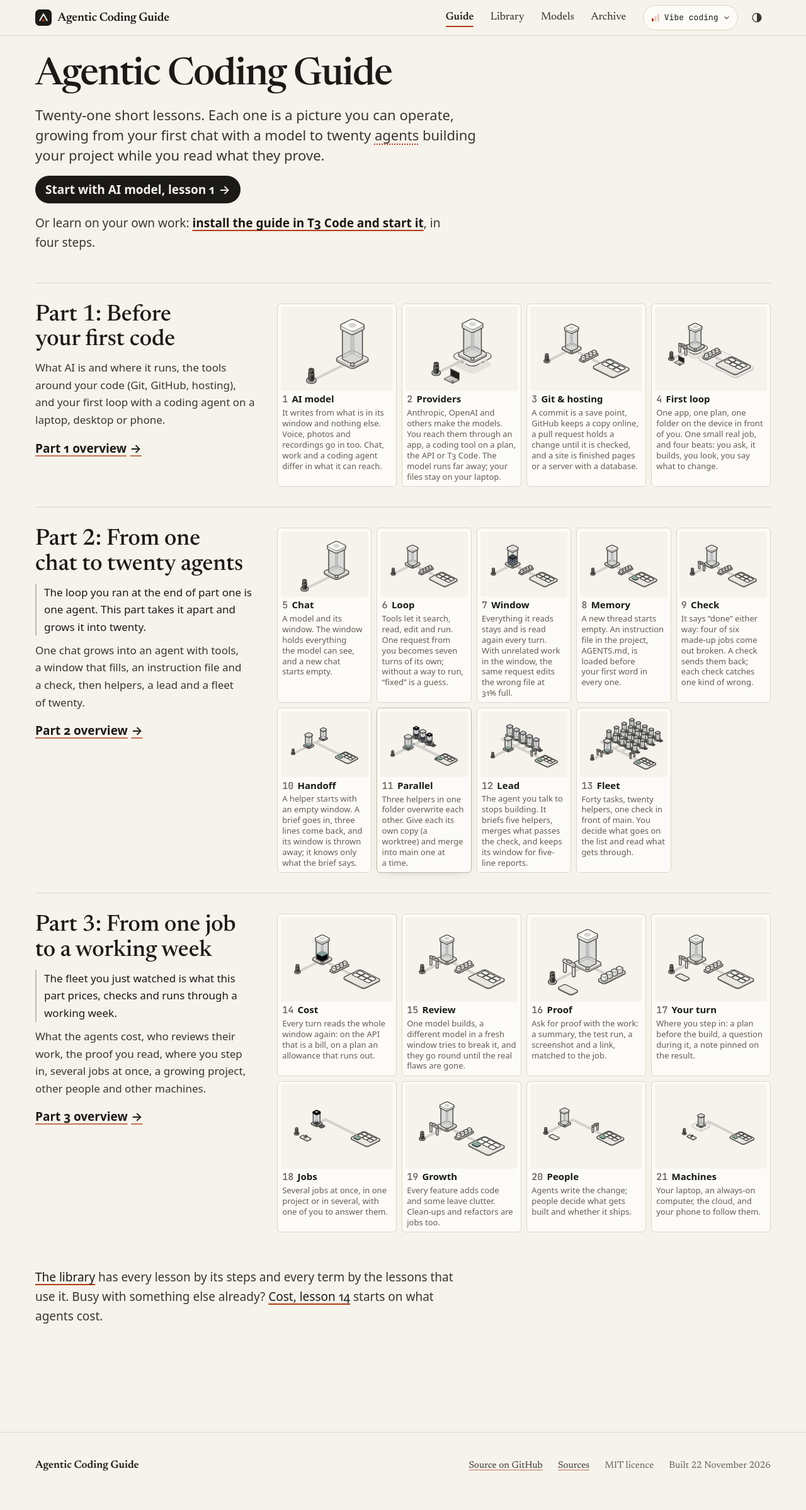
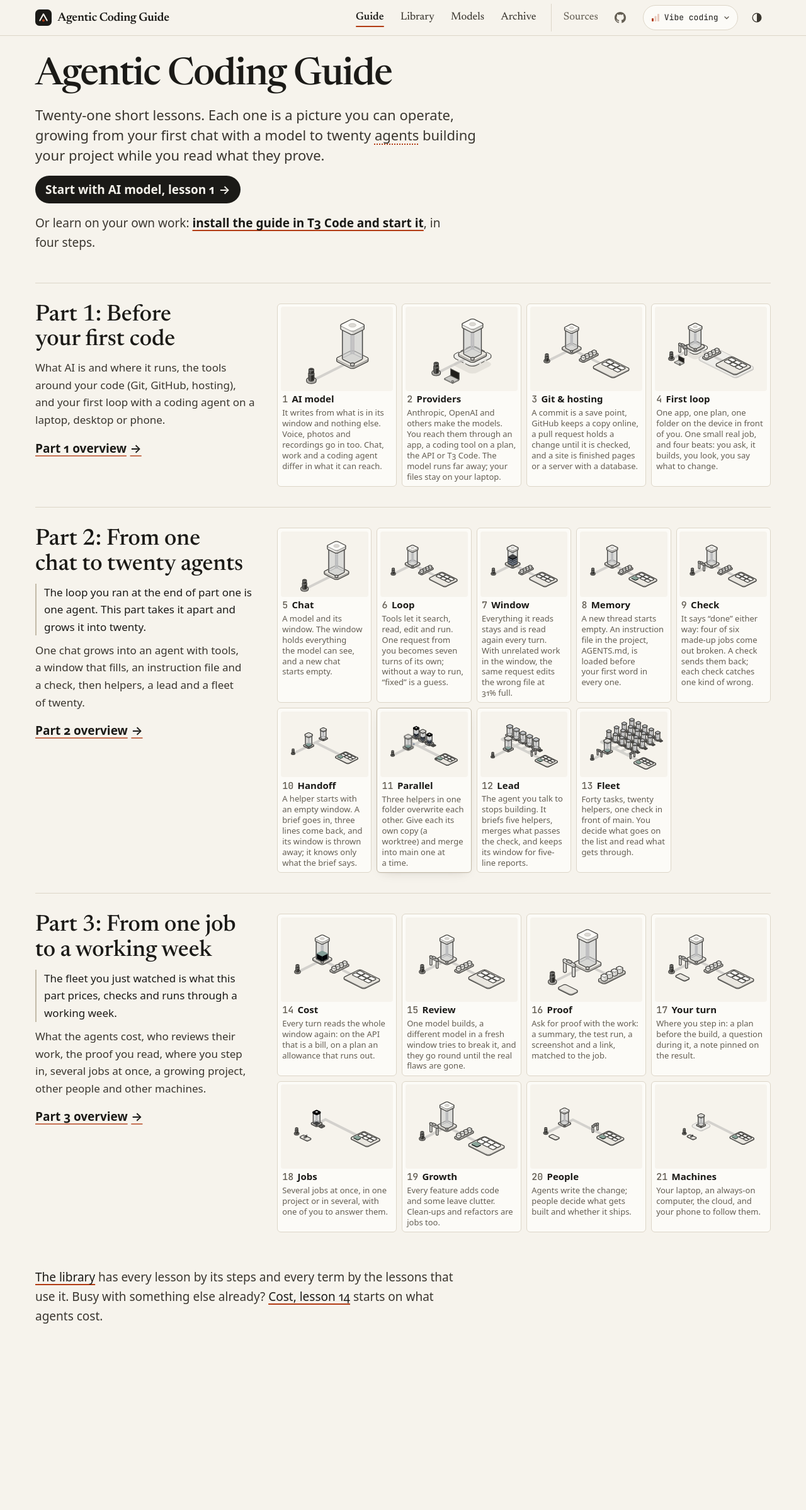
Before and after one commit to chrcit/vibecoding-guide, an Astro site in the folder site/: page / in a window 1280 px wide. Shown: the whole page at 63% size. After the commit the page ends 2274 px from the top, so only its background shows below. Built offline with nearby package versions, Linux system fonts and the light colour scheme; Astro itself is replaced by a stand-in of ours; animation ran at ten frames a second.

Commit message:
Drop the site footer; Sources and GitHub move into the header
The header's nav ends with Sources and a GitHub link (an icon inline,
words in the menu). With them in the row, the nav goes inline from 64rem
and the menu button covers narrower screens. Pages end on their content.

Co-Authored-By: Claude Opus 5.5 <noreply@anthropic.com>

```diff
--- a/site/src/components/site/Footer.astro
+++ /dev/null
@@ -1,52 +0,0 @@
----
-/*
-  The site footer: source, licence, the sources page (linked only once
-  src/pages/sources/index.astro exists, so the link check passes before it
-  does) and the build date. No props.
-*/
-import { url } from '../../lib/nav';
-const hasSources = Object.keys(import.meta.glob('../../pages/sources/index.astro')).length > 0;
-const built = new Date();
-const builtIso = built.toISOString().slice(0, 10);
-const builtText = built.toLocaleDateString('en-GB', { day: 'numeric', month: 'long', year: 'numeric', timeZone: 'UTC' });
----
-<footer class="site-footer">
-  <div class="inner">
-    <p class="name">
-      <a href={url('')}>Agentic Coding Guide</a>
-    </p>
-    <ul class="links">
-      <li><a href="https://github.com/chrcit/vibecoding-guide">Source on GitHub</a></li>
-      {hasSources && <li><a href={url('sources/')}>Sources</a></li>}
-      <li>MIT licence</li>
-      <li>Built <time datetime={builtIso}>{builtText}</time></li>
-    </ul>
-  </div>
-</footer>
-
-<style>
-  .site-footer {
-    margin-top: var(--space-9);
-    border-top: 1px solid var(--rule);
-    color: var(--muted);
-    font-size: var(--text-s);
-  }
-  .inner {
-    max-width: var(--full); margin-inline: auto;
-    padding: var(--space-6) var(--gutter) var(--space-7);
-    display: flex; flex-wrap: wrap; align-items: baseline; justify-content: space-between;
-    gap: var(--space-4) var(--space-6);
-  }
-  .name { margin: 0; display: flex; flex-wrap: wrap; gap: 0.25rem 0.75rem; align-items: baseline; }
-  .name a { color: var(--ink); font-weight: 600; font-size: var(--text-m); text-decoration: none; }
-  .name a:hover { color: var(--accent); }
-  .links {
-    list-style: none; margin: 0; padding: 0;
-    display: flex; flex-wrap: wrap; gap: 0.25rem 1.5rem;
-    font-variant-numeric: lining-nums;
-  }
-  .links li { display: block; }
-  .links a { color: var(--ink-2); display: inline-block; padding: 0.6rem 0; }
-  .links li:not(:has(a)) { padding: 0.6rem 0; }
-  .links a:hover { color: var(--accent); }
-</style>
--- a/site/src/components/site/Header.astro
+++ b/site/src/components/site/Header.astro
@@ -1,7 +1,8 @@
 ---
 /*
-  The site header: brand, main nav, reader-level picker, theme toggle and an
-  optional reading-progress bar. Sticky.
+  The site header: brand, main nav, the source links (Sources, the code on GitHub), reader-level
+  picker, theme toggle and an optional reading-progress bar. Sticky. There is no site footer: what
+  it held lives here, so pages end on their content.
   Props: section? (SectionId, marks the current nav item), progress? (boolean).
   Nav items come from `sections.filter(s => s.ready)` in lib/nav.ts. With up
   to three items the nav sits inline from tablet width; with more it collapses
@@ -15,6 +16,8 @@ interface Props { section?: SectionId; progress?: boolean }
 const { section, progress = false } = Astro.props;
 const items = sections.filter((s) => s.ready);
 const many = items.length > 4;
+const hasSources = Object.keys(import.meta.glob('../../pages/sources/index.astro')).length > 0;
+const repo = 'https://github.com/chrcit/vibecoding-guide';
 ---
 <header class="topbar" data-topbar data-many={many ? '' : undefined}>
   <div class="bar">
@@ -32,6 +35,13 @@ const many = items.length > 4;
         {items.map((s) => (
           <li><a href={url(s.path)} aria-current={s.id === section ? 'page' : undefined}>{s.label}</a></li>
         ))}
+        {hasSources && <li class="aux aux-first"><a href={url('sources/')}>Sources</a></li>}
+        <li class={hasSources ? 'aux' : 'aux aux-first'}>
+          <a class="gh" href={repo} title="The guide's source on GitHub">
+            <svg viewBox="0 0 16 16" width="18" height="18" aria-hidden="true"><path fill="currentColor" d="M8 0C3.58 0 0 3.58 0 8c0 3.54 2.29 6.53 5.47 7.59.4.07.55-.17.55-.38 0-.19-.01-.82-.01-1.49-2.01.37-2.53-.49-2.69-.94-.09-.23-.48-.94-.82-1.13-.28-.15-.68-.52-.01-.53.63-.01 1.08.58 1.23.82.72 1.21 1.87.87 2.33.66.07-.52.28-.87.51-1.07-1.78-.2-3.64-.89-3.64-3.95 0-.87.31-1.59.82-2.15-.08-.2-.36-1.02.08-2.12 0 0 .67-.21 2.2.82.64-.18 1.32-.27 2-.27.68 0 1.36.09 2 .27 1.53-1.04 2.2-.82 2.2-.82.44 1.1.16 1.92.08 2.12.51.56.82 1.27.82 2.15 0 3.07-1.87 3.75-3.65 3.95.29.25.54.73.54 1.48 0 1.07-.01 1.93-.01 2.2 0 .21.15.46.55.38A8.013 8.013 0 0 0 16 8c0-4.42-3.58-8-8-8Z"/></svg>
+            <span class="gh-text">Source on GitHub</span>
+          </a>
+        </li>
       </ul>
     </nav>
 
@@ -203,8 +213,8 @@ const many = items.length > 4;
   .topbar[data-open] .nav a[aria-current='page']::after { left: auto; right: var(--space-2); bottom: auto; top: 50%; width: 0.5rem; height: 0.5rem; border-radius: 50%; margin-top: -0.25rem; }
   @keyframes menu-in { from { opacity: 0; transform: translateY(-6px); } }
 
-  /* Few sections: inline from tablet width. */
-  @media (min-width: 44rem) {
+  /* Few sections: inline once the sections, the source links and the tools fit in one row. */
+  @media (min-width: 64rem) {
     .topbar:not([data-many]) .menu-btn { display: none; }
     .topbar:not([data-many]) .nav { display: block; position: static; animation: none; box-shadow: none; border: 0; padding: 0; background: none; }
     .topbar:not([data-many]) .nav ul { flex-direction: row; }
@@ -220,6 +230,24 @@ const many = items.length > 4;
     .topbar[data-many] .nav a[aria-current='page']::after { left: 0.6rem; right: 0.6rem; top: auto; bottom: 0.45rem; width: auto; height: 2px; margin: 0; border-radius: 2px; }
   }
 
+  /* The source links: after the sections, set apart by a thin rule; GitHub as an icon inline,
+     with its words in the menu. */
+  .nav .aux a { color: var(--muted); }
+  .nav .aux a:hover { color: var(--ink); }
+  .gh { gap: 0.5rem; }
+  .gh svg { flex: none; }
+  .topbar[data-open] .nav .aux-first { margin-top: var(--space-2); border-top: 1px solid var(--rule); }
+  @media (min-width: 64rem) {
+    .topbar:not([data-many]) .nav ul { align-items: center; }
+    .topbar:not([data-many]) .nav .aux-first { margin-left: var(--space-2); padding-left: var(--space-2); border-left: 1px solid var(--rule); }
+    .topbar:not([data-many]) .nav .gh-text { position: absolute; width: 1px; height: 1px; overflow: hidden; clip-path: inset(50%); white-space: nowrap; }
+  }
+  @media (min-width: 72rem) {
+    .topbar[data-many] .nav ul { align-items: center; }
+    .topbar[data-many] .nav .aux-first { margin-left: var(--space-2); padding-left: var(--space-2); border-left: 1px solid var(--rule); }
+    .topbar[data-many] .nav .gh-text { position: absolute; width: 1px; height: 1px; overflow: hidden; clip-path: inset(50%); white-space: nowrap; }
+  }
+
   .progress { position: absolute; left: 0; right: 0; bottom: -1px; height: 2px; pointer-events: none; }
   .progress span {
     display: block; height: 100%; background: var(--accent);
--- a/site/src/components/site/SideView.astro
+++ b/site/src/components/site/SideView.astro
@@ -207,8 +207,7 @@
     .side-view { width: var(--side-w); box-shadow: none; }
     /* Docked: under the header, and the page makes room, so nothing is covered. */
     html[data-sideview='open'] .side-view { top: var(--header-h); }
-    html[data-sideview='open'] main,
-    html[data-sideview='open'] .site-footer { margin-right: var(--side-w); }
+    html[data-sideview='open'] main { margin-right: var(--side-w); }
   }
   html[data-sideview='max'] .side-view { width: min(100vw, 84rem); box-shadow: var(--shadow-pop); }
   @media (min-width: 700px) { html[data-sideview='max'] .side-view { width: min(100vw - 3rem, 84rem); } }
@@ -262,7 +261,6 @@
   /* A page shown inside a side view: no site chrome, tighter margins. */
   html[data-embed] .skip-link,
   html[data-embed] .topbar,
-  html[data-embed] .site-footer,
   html[data-embed] .level-offer,
   html[data-embed] .side-view,
   html[data-embed] .sv-pill,
--- a/site/src/layouts/Base.astro
+++ b/site/src/layouts/Base.astro
@@ -3,7 +3,6 @@
 import '../styles/global.css';
 import Head from '../components/site/Head.astro';
 import Header from '../components/site/Header.astro';
-import Footer from '../components/site/Footer.astro';
 import LevelBoot from '../components/level/LevelBoot.astro';
 import LevelOffer from '../components/level/LevelOffer.astro';
 import SideView from '../components/site/SideView.astro';
@@ -38,7 +37,6 @@ const { title, description, section, progress = false, noindex = false, type = '
     <main id="main">
       <slot />
     </main>
-    <Footer />
     <LevelOffer />
     <SideView />
   </body>
--- a/site/src/styles/global.css
+++ b/site/src/styles/global.css
@@ -163,6 +163,8 @@ body {
   overflow-x: clip;
 }
 main { flex: 1 0 auto; }
+/* No site footer: the source and sources links live in the header. Room under a page's last line. */
+main:not(:has(> .j-root)) { padding-bottom: var(--space-9); }
 img, svg, video { max-width: 100%; }
 img, video { height: auto; }
 
@@ -317,6 +319,6 @@ hr { border: 0; border-top: 1px solid var(--rule); }
 }
 
 @media print {
-  .topbar, .site-footer, .skip-link, .toc-side { display: none !important; }
+  .topbar, .skip-link, .toc-side { display: none !important; }
   body { background: #fff; color: #000; }
 }
--- a/site/src/styles/journey-panel.css
+++ b/site/src/styles/journey-panel.css
@@ -179,9 +179,6 @@ html:not(.js) .jp-toc { display: none; }
   @keyframes jp-next-in { from { opacity: 0; transform: translateY(6px); } }
 }
 
-/* With the lesson as an app, the site footer would only pull the page away from it. */
-html:has(.j-root[data-mode='panel']) .site-footer { display: none; }
-
 /* ---------- the guide's contents, a full-height sheet (LessonSheet.astro, journey/sheet.ts) ---------- */
 
 .jp-sheet {
```
